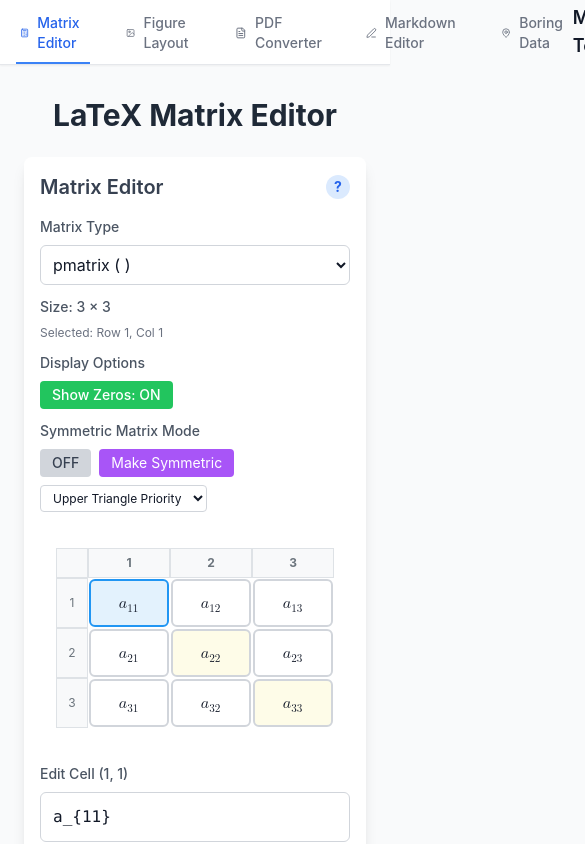
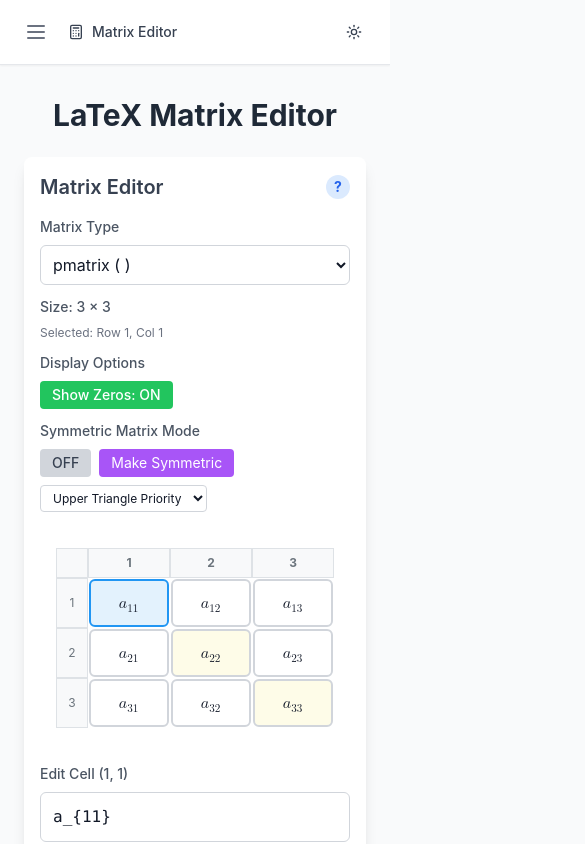
Before and after one commit to ymzkd/MiniTools-WebApp, a React (Vite) app: page /matrix in a window 390 px wide. Shown: the top 844 px of the page, 585 px wide, since content can reach past the window. Built offline with nearby package versions, Linux system fonts and the light colour scheme.

Commit message:
fix: モバイルUI問題の修正 (#16)

```diff
--- a/src/components/boring/ResultsList.tsx
+++ b/src/components/boring/ResultsList.tsx
@@ -108,6 +108,13 @@ const ResultsList: React.FC<ResultsListProps> = ({
                     <p className="text-xs text-gray-500 dark:text-gray-500 mt-2">
                       <MapPin className="w-3 h-3 inline mr-1" />
                       {result.location.lat.toFixed(5)}, {result.location.lng.toFixed(5)}
+                      {result.distance !== undefined && (
+                        <span className="ml-2 text-blue-600 dark:text-blue-400 font-medium">
+                          ({result.distance < 1000
+                            ? `${Math.round(result.distance)}m`
+                            : `${(result.distance / 1000).toFixed(2)}km`})
+                        </span>
+                      )}
                     </p>
                   )}
                 </div>
--- a/src/components/boring/types.ts
+++ b/src/components/boring/types.ts
@@ -32,6 +32,7 @@ export interface MLITSearchResult {
     [key: string]: string | undefined;  // 他のメタデータフィールド
   };
   location?: GeoLocation;
+  distance?: number; // 検索中心地点からの距離（メートル）
   // 以下は後方互換性のため残すがoptional
   description?: string;
   datasetName?: string;
--- a/src/components/common/Navigation.tsx
+++ b/src/components/common/Navigation.tsx
@@ -1,6 +1,6 @@
-import React from 'react';
+import React, { useState, useRef, useEffect } from 'react';
 import { Link } from 'react-router-dom';
-import { Calculator, Image, FileText, PenLine, MapPin } from 'lucide-react';
+import { Calculator, Image, FileText, PenLine, MapPin, Menu, X } from 'lucide-react';
 import ThemeToggle from './ThemeToggle';
 import type { AppTab } from '../../types';
 
@@ -8,77 +8,114 @@ interface NavigationProps {
   activeTab: AppTab;
 }
 
+const navItems: { tab: AppTab; path: string; icon: React.ComponentType<{ className?: string }>; label: string }[] = [
+  { tab: 'matrix', path: '/matrix', icon: Calculator, label: 'Matrix Editor' },
+  { tab: 'figure', path: '/figure', icon: Image, label: 'Figure Layout' },
+  { tab: 'pdf', path: '/pdf', icon: FileText, label: 'PDF Converter' },
+  { tab: 'markdown', path: '/markdown', icon: PenLine, label: 'Markdown Editor' },
+  { tab: 'boring', path: '/boring', icon: MapPin, label: 'Boring Data' },
+];
+
 const Navigation: React.FC<NavigationProps> = ({ activeTab }) => {
+  const [mobileMenuOpen, setMobileMenuOpen] = useState(false);
+  const menuRef = useRef<HTMLDivElement>(null);
+
+  // メニュー外クリックで閉じる
+  useEffect(() => {
+    const handleClickOutside = (event: MouseEvent) => {
+      if (menuRef.current && !menuRef.current.contains(event.target as Node)) {
+        setMobileMenuOpen(false);
+      }
+    };
+
+    if (mobileMenuOpen) {
+      document.addEventListener('mousedown', handleClickOutside);
+    }
+
+    return () => {
+      document.removeEventListener('mousedown', handleClickOutside);
+    };
+  }, [mobileMenuOpen]);
+
+  // ページ遷移時にメニューを閉じる
+  const handleNavClick = () => {
+    setMobileMenuOpen(false);
+  };
+
+  const activeItem = navItems.find(item => item.tab === activeTab);
+  const ActiveIcon = activeItem?.icon || Calculator;
+
   return (
     <nav className="bg-white dark:bg-gray-800 shadow-sm border-b border-gray-200 dark:border-gray-700 transition-colors duration-200 print:hidden">
       <div className="max-w-full mx-auto px-4 sm:px-6 lg:px-8 3xl:px-12 4xl:px-16">
         <div className="flex justify-between h-16">
-          <div className="flex">
+          {/* デスクトップナビゲーション */}
+          <div className="hidden md:flex">
             <div className="flex space-x-8">
+              {navItems.map(({ tab, path, icon: Icon, label }) => (
                 <Link
-                to="/matrix"
+                  key={tab}
+                  to={path}
                   className={`inline-flex items-center px-1 pt-1 border-b-2 text-sm font-medium transition-colors duration-200 ${
-                  activeTab === 'matrix'
+                    activeTab === tab
                       ? 'border-blue-500 text-blue-600 dark:text-blue-400'
                       : 'border-transparent text-gray-500 dark:text-gray-400 hover:text-gray-700 dark:hover:text-gray-300 hover:border-gray-300 dark:hover:border-gray-600'
                   }`}
                 >
-                <Calculator className="w-4 h-4 mr-2" />
-                Matrix Editor
+                  <Icon className="w-4 h-4 mr-2" />
+                  {label}
                 </Link>
-
-              <Link
-                to="/figure"
-                className={`inline-flex items-center px-1 pt-1 border-b-2 text-sm font-medium transition-colors duration-200 ${
-                  activeTab === 'figure'
-                    ? 'border-blue-500 text-blue-600 dark:text-blue-400'
-                    : 'border-transparent text-gray-500 dark:text-gray-400 hover:text-gray-700 dark:hover:text-gray-300 hover:border-gray-300 dark:hover:border-gray-600'
-                }`}
-              >
-                <Image className="w-4 h-4 mr-2" />
-                Figure Layout
-              </Link>
-
-              <Link
-                to="/pdf"
-                className={`inline-flex items-center px-1 pt-1 border-b-2 text-sm font-medium transition-colors duration-200 ${
-                  activeTab === 'pdf'
-                    ? 'border-blue-500 text-blue-600 dark:text-blue-400'
-                    : 'border-transparent text-gray-500 dark:text-gray-400 hover:text-gray-700 dark:hover:text-gray-300 hover:border-gray-300 dark:hover:border-gray-600'
-                }`}
-              >
-                <FileText className="w-4 h-4 mr-2" />
-                PDF Converter
-              </Link>
-
-              <Link
-                to="/markdown"
-                className={`inline-flex items-center px-1 pt-1 border-b-2 text-sm font-medium transition-colors duration-200 ${
-                  activeTab === 'markdown'
-                    ? 'border-blue-500 text-blue-600 dark:text-blue-400'
-                    : 'border-transparent text-gray-500 dark:text-gray-400 hover:text-gray-700 dark:hover:text-gray-300 hover:border-gray-300 dark:hover:border-gray-600'
-                }`}
-              >
-                <PenLine className="w-4 h-4 mr-2" />
-                Markdown Editor
-              </Link>
-
-              <Link
-                to="/boring"
-                className={`inline-flex items-center px-1 pt-1 border-b-2 text-sm font-medium transition-colors duration-200 ${
-                  activeTab === 'boring'
-                    ? 'border-blue-500 text-blue-600 dark:text-blue-400'
-                    : 'border-transparent text-gray-500 dark:text-gray-400 hover:text-gray-700 dark:hover:text-gray-300 hover:border-gray-300 dark:hover:border-gray-600'
-                }`}
-              >
-                <MapPin className="w-4 h-4 mr-2" />
-                Boring Data
-              </Link>
+              ))}
             </div>
           </div>
 
+          {/* モバイルメニューボタン */}
+          <div className="flex md:hidden items-center" ref={menuRef}>
+            <button
+              onClick={() => setMobileMenuOpen(!mobileMenuOpen)}
+              className="inline-flex items-center justify-center p-2 rounded-md text-gray-500 dark:text-gray-400 hover:text-gray-700 dark:hover:text-gray-300 hover:bg-gray-100 dark:hover:bg-gray-700 focus:outline-none focus:ring-2 focus:ring-inset focus:ring-blue-500"
+              aria-expanded={mobileMenuOpen}
+              aria-label="メニューを開く"
+            >
+              {mobileMenuOpen ? (
+                <X className="w-6 h-6" />
+              ) : (
+                <Menu className="w-6 h-6" />
+              )}
+            </button>
+
+            {/* 現在のツール名表示 */}
+            <span className="ml-3 flex items-center text-sm font-medium text-gray-700 dark:text-gray-300">
+              <ActiveIcon className="w-4 h-4 mr-2" />
+              {activeItem?.label}
+            </span>
+
+            {/* モバイルドロップダウンメニュー */}
+            {mobileMenuOpen && (
+              <div className="absolute top-16 left-0 right-0 z-50 bg-white dark:bg-gray-800 border-b border-gray-200 dark:border-gray-700 shadow-lg">
+                <div className="py-2">
+                  {navItems.map(({ tab, path, icon: Icon, label }) => (
+                    <Link
+                      key={tab}
+                      to={path}
+                      onClick={handleNavClick}
+                      className={`flex items-center px-4 py-3 text-sm font-medium transition-colors duration-200 ${
+                        activeTab === tab
+                          ? 'bg-blue-50 dark:bg-blue-900/30 text-blue-600 dark:text-blue-400 border-l-4 border-blue-500'
+                          : 'text-gray-700 dark:text-gray-300 hover:bg-gray-50 dark:hover:bg-gray-700'
+                      }`}
+                    >
+                      <Icon className="w-5 h-5 mr-3" />
+                      {label}
+                    </Link>
+                  ))}
+                </div>
+              </div>
+            )}
+          </div>
+
           <div className="flex items-center space-x-4">
-            <h1 className="text-lg font-semibold text-gray-900 dark:text-gray-100 transition-colors duration-200">
+            <h1 className="text-lg font-semibold text-gray-900 dark:text-gray-100 transition-colors duration-200 hidden sm:block">
               Mini Tools
             </h1>
             <ThemeToggle />
--- a/src/index.css
+++ b/src/index.css
@@ -4,11 +4,25 @@
 @tailwind components;
 @tailwind utilities;
 
+/* ライトモードの背景色 */
+html {
+  background-color: #f9fafb;
+}
+
 body {
   font-family: -apple-system, BlinkMacSystemFont, 'Segoe UI', 'Roboto', 'Oxygen', 'Ubuntu', 'Cantarell', 'Fira Sans', 'Droid Sans', 'Helvetica Neue', sans-serif;
   margin: 0;
   padding: 0;
   background-color: #f9fafb;
+}
+
+/* ダークモードの背景色（オーバースクロール領域も含む） */
+html.dark {
+  background-color: #111827;
+}
+
+.dark body {
+  background-color: #111827;
 }
 
 .katex-cell {
```
Also changed, not shown: src/components/boring/api.ts (+44 -6 lines). Lines whose indentation alone changed are shown as unchanged.
